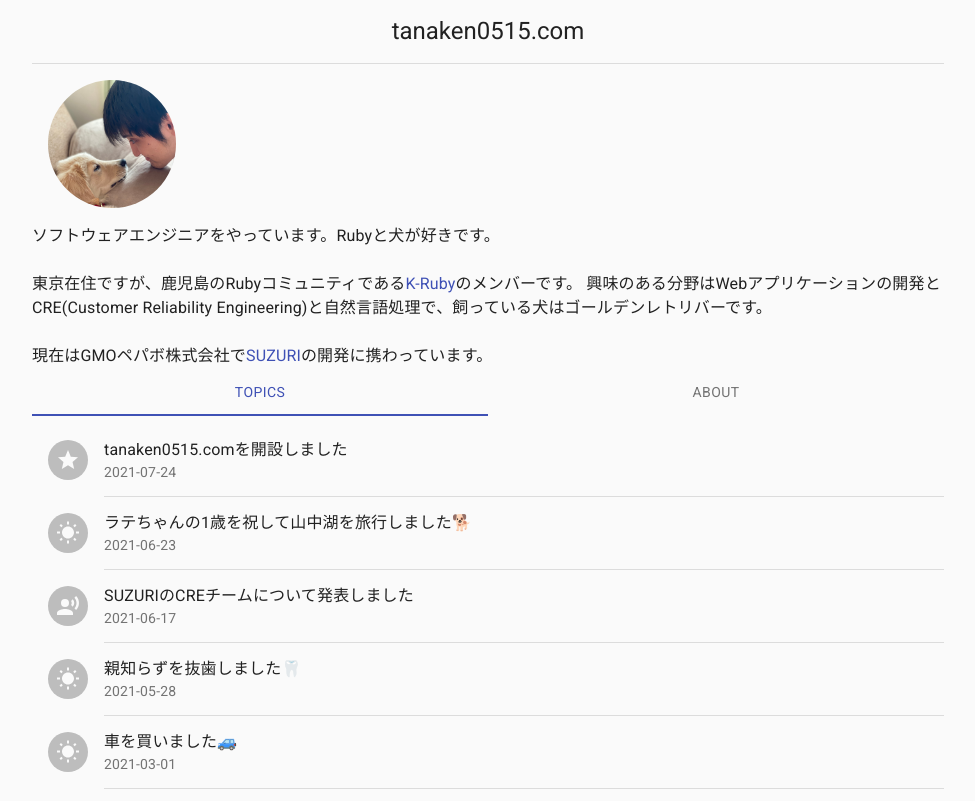
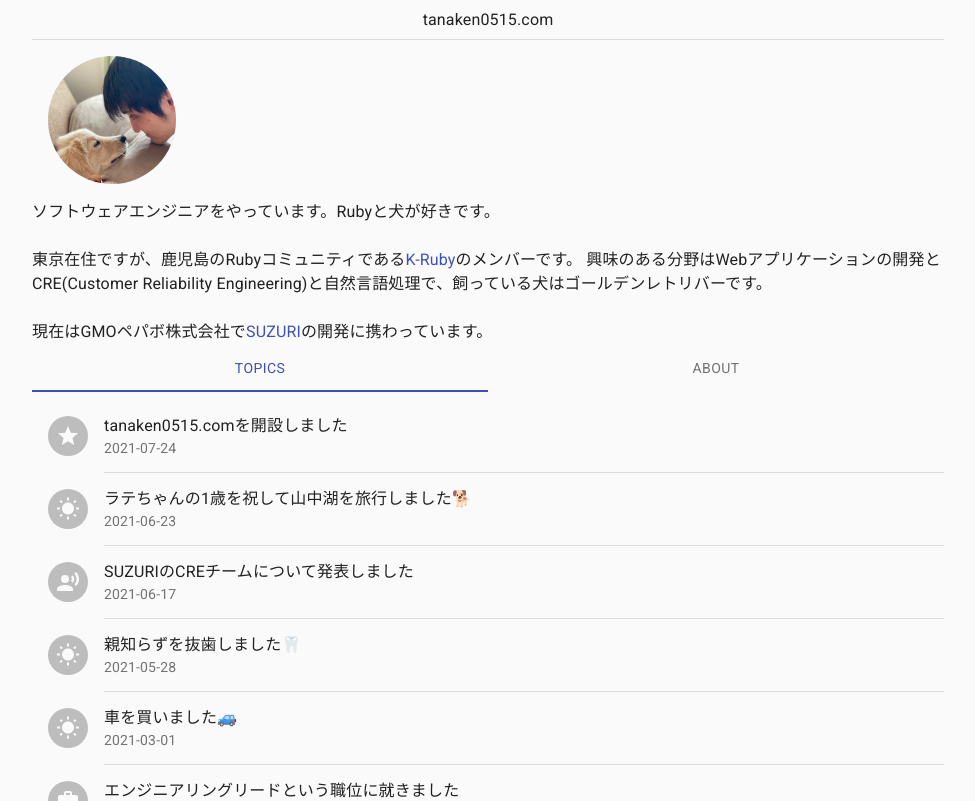
Before and after one commit to tanaken0515/tanaken0515.com, a Next.js app: page / in a window 1280 px wide. Shown: the top 801 px of the page, without its empty margins (152-1127 px from the left). Built offline with nearby package versions, Linux system fonts and the light colour scheme; a web font is replaced by a local one.

Commit message:
Adjustment Header

```diff
--- a/components/header.js
+++ b/components/header.js
@@ -6,6 +6,7 @@ import Typography from '@material-ui/core/Typography'
 const useStyles = makeStyles((theme) => ({
   toolbar: {
     borderBottom: `1px solid ${theme.palette.divider}`,
+    minHeight: theme.spacing(5),
   },
   toolbarTitle: {
     flex: 1,
@@ -20,8 +21,8 @@ export default function Header(props) {
     <React.Fragment>
       <Toolbar className={classes.toolbar}>
         <Typography
-          component="h2"
-          variant="h5"
+          component="h1"
+          variant='subtitle1'
           color="inherit"
           align="center"
           noWrap
```
